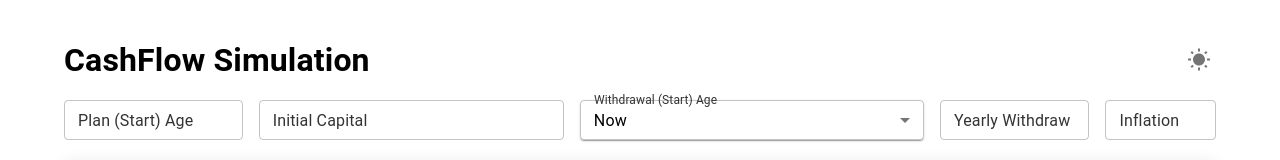
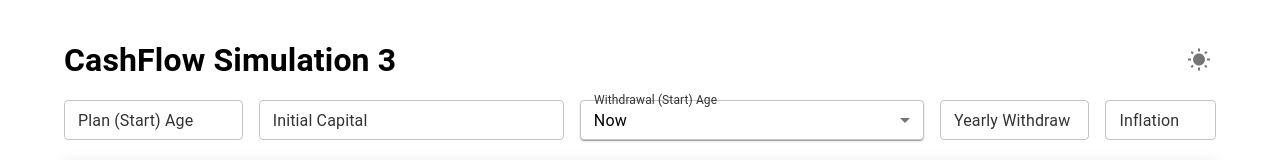
Before and after one commit to lakwli/calculative, a React (Vite) app in the folder calculative-web/: page / in a window 1280 px wide. Shown: the top 160 px of the page. Built offline with nearby package versions, Linux system fonts and the light colour scheme.

Commit message:
show error in terminal
show error

```diff
--- a/calculative-web/src/App.jsx
+++ b/calculative-web/src/App.jsx
@@ -18,7 +18,7 @@ function App() {
       <CssBaseline />
       <Container className="App">
         <Box display="flex" justifyContent="space-between" alignItems="center" mt={2}>
-          <h1 style={{ margin: 0 }}>CashFlow Simulation</h1>
+          <h1 style={{ margin: 0 }}>CashFlow Simulation 3</h1>
           <IconButton onClick={toggleDarkMode} size="small" aria-label="toggle dark mode">
             {darkMode ? <Brightness2Icon /> : <WbSunnyIcon />}
           </IconButton>
--- a/calculative-web/vite.config.js
+++ b/calculative-web/vite.config.js
@@ -11,6 +11,10 @@ export default defineConfig({
       usePolling: true,
       interval: 1000
     },
+    overlay: {
+      warnings: true,
+      errors: true
+    },
     strictPort: true
   }
 })
```
Also changed, not shown: calculative-web/.devcontainer/devcontainer.json.
